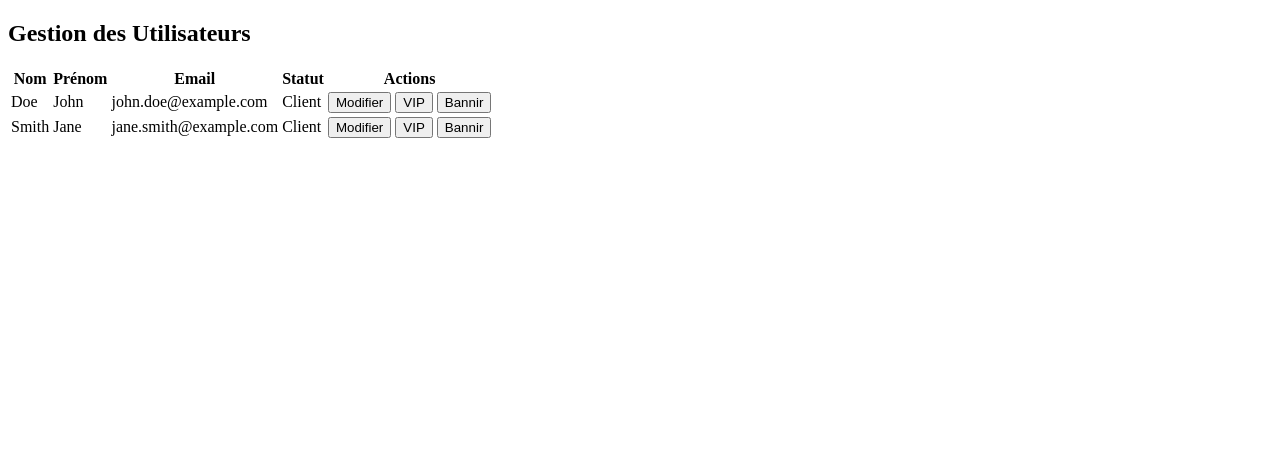
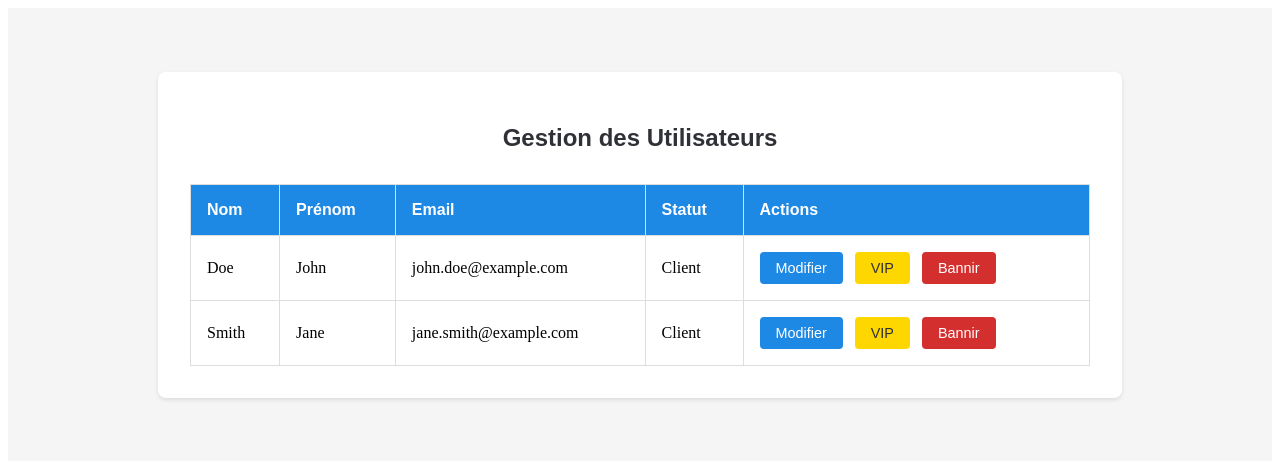
Before and after one commit to PsyCh0Ls/Projet-HTML, a PHP site: page /admin.html in a window 1280 px wide. Shown: the top 461 px of the page. Run offline with PHP 8.4, Linux system fonts and the light colour scheme.

Commit message:
Update admin.css

```diff
--- a/styles/admin.css
+++ b/styles/admin.css
@@ -1,65 +1,65 @@
-<!DOCTYPE html>
-<html lang="fr">
-<head>
-  <meta charset="UTF-8">
-  <meta name="viewport" content="width=device-width, initial-scale=1.0">
-  <title>Administration - RuneTrek Adventures</title>
-  <link rel="stylesheet" href="styles/main.css">
-  <link rel="stylesheet" href="styles/admin.css">
-</head>
-<body>
-  <!-- Header du template de base -->
-  <header class="main-header">
-    <!-- Contenu du header -->
-  </header>
+/* admin.css */
 
-  <main>
-    <section class="admin-section">
-      <div class="admin-container">
-        <h1>Gestion des Utilisateurs</h1>
-        <table class="user-table">
-          <thead>
-            <tr>
-              <th>Nom</th>
-              <th>Prénom</th>
-              <th>Email</th>
-              <th>Statut</th>
-              <th>Actions</th>
-            </tr>
-          </thead>
-          <tbody>
-            <tr>
-              <td>Doe</td>
-              <td>John</td>
-              <td>john.doe@example.com</td>
-              <td>Client</td>
-              <td>
-                <button class="action-button">Modifier</button>
-                <button class="action-button vip">VIP</button>
-                <button class="action-button ban">Bannir</button>
-              </td>
-            </tr>
-            <tr>
-              <td>Smith</td>
-              <td>Jane</td>
-              <td>jane.smith@example.com</td>
-              <td>Client</td>
-              <td>
-                <button class="action-button">Modifier</button>
-                <button class="action-button vip">VIP</button>
-                <button class="action-button ban">Bannir</button>
-              </td>
-            </tr>
-            <!-- D'autres utilisateurs pourront être ajoutés -->
-          </tbody>
-        </table>
-      </div>
-    </section>
-  </main>
+.admin-section {
+  padding: 4rem 0;
+  background-color: #f5f5f5;
+}
 
-  <!-- Footer du template de base -->
-  <footer class="main-footer">
-    <!-- Contenu du footer -->
-  </footer>
-</body>
-</html>
+.admin-container {
+  max-width: 900px;
+  margin: 0 auto;
+  background-color: white;
+  padding: 2rem;
+  border-radius: 8px;
+  box-shadow: 0 2px 4px rgba(0,0,0,0.1);
+}
+
+.admin-container h1 {
+  font-family: 'Beaufort for LOL', sans-serif;
+  color: #2F3136;
+  text-align: center;
+  margin-bottom: 2rem;
+}
+
+.user-table {
+  width: 100%;
+  border-collapse: collapse;
+}
+
+.user-table th,
+.user-table td {
+  border: 1px solid #ddd;
+  padding: 1rem;
+  text-align: left;
+}
+
+.user-table th {
+  background-color: #1E88E5;
+  color: white;
+  font-family: 'Beaufort for LOL', sans-serif;
+}
+
+.action-button {
+  background-color: #1E88E5;
+  color: white;
+  border: none;
+  padding: 0.5rem 1rem;
+  border-radius: 4px;
+  cursor: pointer;
+  font-size: 0.9rem;
+  margin-right: 0.5rem;
+  transition: background-color 0.3s ease;
+}
+
+.action-button:hover {
+  background-color: #1976D2;
+}
+
+.action-button.vip {
+  background-color: #FFD700;
+  color: #2F3136;
+}
+
+.action-button.ban {
+  background-color: #D32F2F;
+}
```
